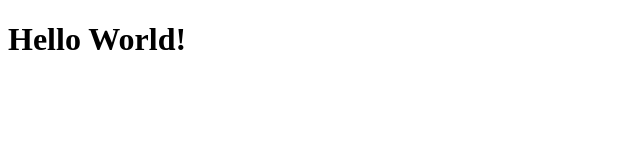
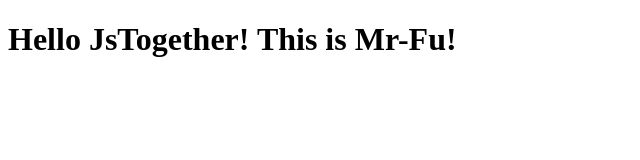
Before and after one commit to jephillips/lilquizzer, a website: page client/index.html in a window 1280 px wide. Shown: the whole page, without its empty margins (0-640 px from the left). Drawn offline with Linux system fonts and the light colour scheme.

Commit message:
Added some personality

```diff
--- a/client/index.html
+++ b/client/index.html
@@ -5,6 +5,6 @@
     <title></title>
 </head>
 <body>
-    <h1> Hello World! </h1>
+    <h1> Hello JsTogether! This is Mr-Fu! </h1>
 </body>
 </html>
```
